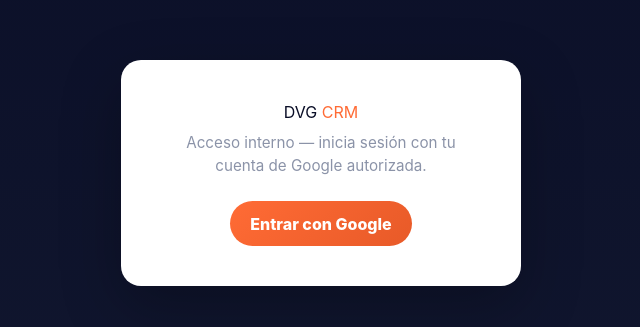
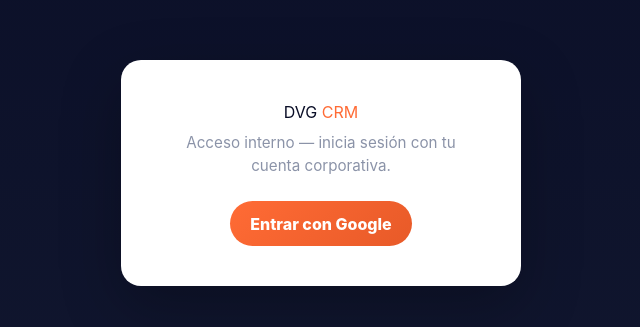
Before and after one commit to dariovg/dvg-crm, a Next.js app: page /login in a window 1280 px wide. Shown: the part 227-554 px from the top of the page, without its empty margins (319-959 px from the left). Built offline with nearby package versions, Linux system fonts and the light colour scheme.

Commit message:
config: update to use info@dvgsstudio.com only

```diff
--- a/app/login/page.js
+++ b/app/login/page.js
@@ -9,15 +9,12 @@ export default function LoginPage() {
   const handleGoogleLogin = async () => {
     setLoading(true);
     try {
-      console.log("Iniciando login con Google...");
-      const result = await signIn("google", {
+      await signIn("google", {
         redirect: true,
         callbackUrl: "/dashboard",
       });
-      console.log("Resultado del login:", result);
     } catch (error) {
       console.error("Error en login:", error);
-    } finally {
       setLoading(false);
     }
   };
@@ -28,7 +25,7 @@ export default function LoginPage() {
         <h1>
           DVG <span className="brand-ia">CRM</span>
         </h1>
-        <p>Acceso interno — inicia sesión con tu cuenta de Google autorizada.</p>
+        <p>Acceso interno — inicia sesión con tu cuenta corporativa.</p>
         <button
           type="button"
           className="btn-primary"
@@ -37,7 +34,6 @@ export default function LoginPage() {
         >
           {loading ? "Conectando..." : "Entrar con Google"}
         </button>
-        {loading && <p style={{ marginTop: "10px", fontSize: "12px" }}>Por favor espera...</p>}
       </div>
     </div>
   );
```
